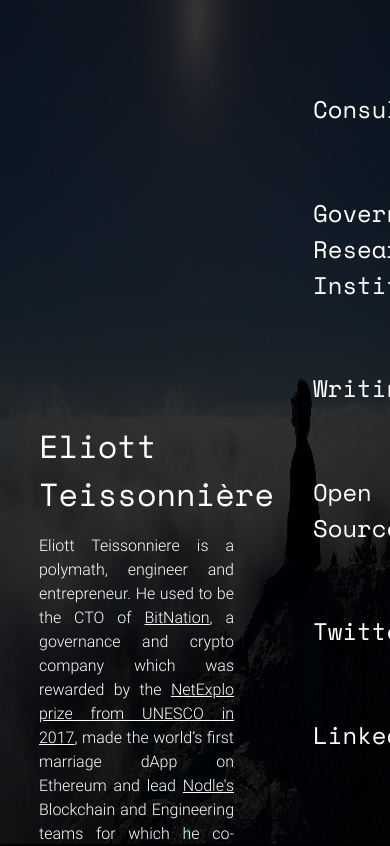
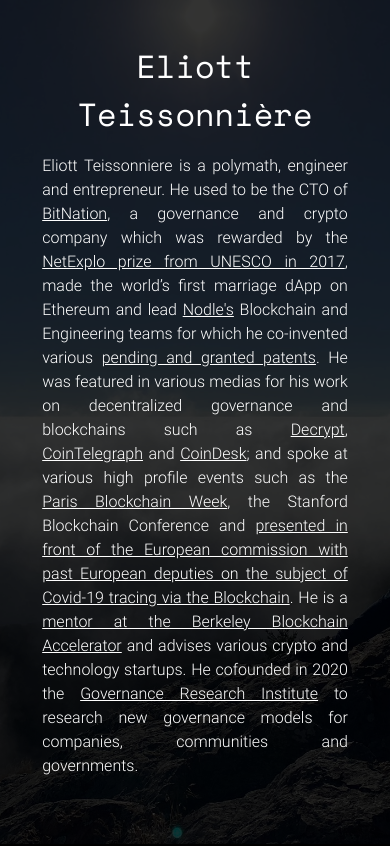
Before and after one commit to ETeissonniere/eliottteissonniere.com, a Next.js app: page / in a window 390 px wide. Shown: the top 846 px of the page. Built offline with nearby package versions, Linux system fonts and the light colour scheme; a web font is replaced by a local one.

Commit message:
quick and dirty responsive design

```diff
--- a/css/index.module.css
+++ b/css/index.module.css
@@ -2,7 +2,6 @@
   position: fixed;
   height: 100vh;
   width: 100vw;
-  overflow: hidden;
   z-index: -1;
 }
 
@@ -17,6 +16,10 @@
   z-index: 1;
 }
 
+.cover {
+  object-fit: cover;
+}
+
 .presentationContainer {
   padding-left: 10vw;
   padding-right: 40vw;
@@ -29,3 +32,9 @@
 .presentationContainer > a {
   text-decoration: underline;
 }
+
+@media (max-width: 700px) {
+  .presentationContainer {
+    padding: 5vh;
+  }
+}
--- a/css/links.module.css
+++ b/css/links.module.css
@@ -21,3 +21,9 @@
 .linksMenu > ul > li > a {
   text-decoration: none;
 }
+
+@media (max-width: 700px) {
+  .linksMenu {
+    display: none;
+  }
+}
--- a/css/text.module.css
+++ b/css/text.module.css
@@ -9,3 +9,9 @@
   font-size: 1rem;
   line-height: 1.5rem;
 }
+
+@media (max-width: 700px) {
+  .header {
+    text-align: center;
+  }
+}
--- a/pages/index.tsx
+++ b/pages/index.tsx
@@ -3,18 +3,13 @@
 import Layout from '../components/Layout';
 import { Header, Paragraph } from '../components/Text';
 import Links from '../components/links';
-import { bgWrap, presentationContainer } from '../css/index.module.css';
+import { bgWrap, cover, presentationContainer } from '../css/index.module.css';
 
 const IndexPage = () => (
   <Layout title="Eliott Teissonniere">
     <div className={bgWrap}>
-      <Image
-        src="/images/background.jpg"
-        layout="fill"
-        className="home-background"
-      />
+      <Image src="/images/background.jpg" layout="fill" className={cover} />
     </div>
-    <div>
     <Links
       links={[
         { name: 'Consulting', link: 'https://nuclei.studio/' },
@@ -31,7 +26,6 @@
         },
       ]}
     />
-    </div>
     <div className={presentationContainer}>
       <Header content="Eliott Teissonnière" />
       <Paragraph>
```
Lines whose indentation alone changed are shown as unchanged.
